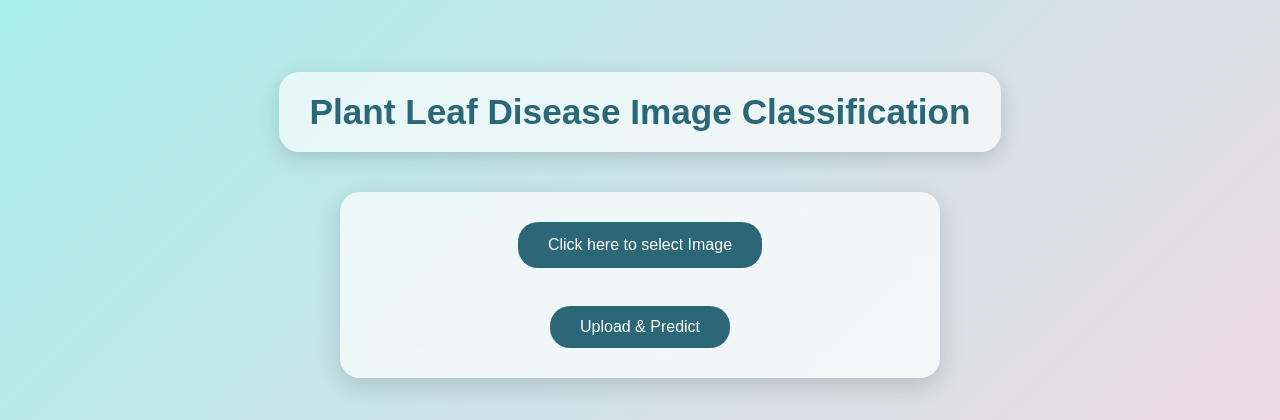
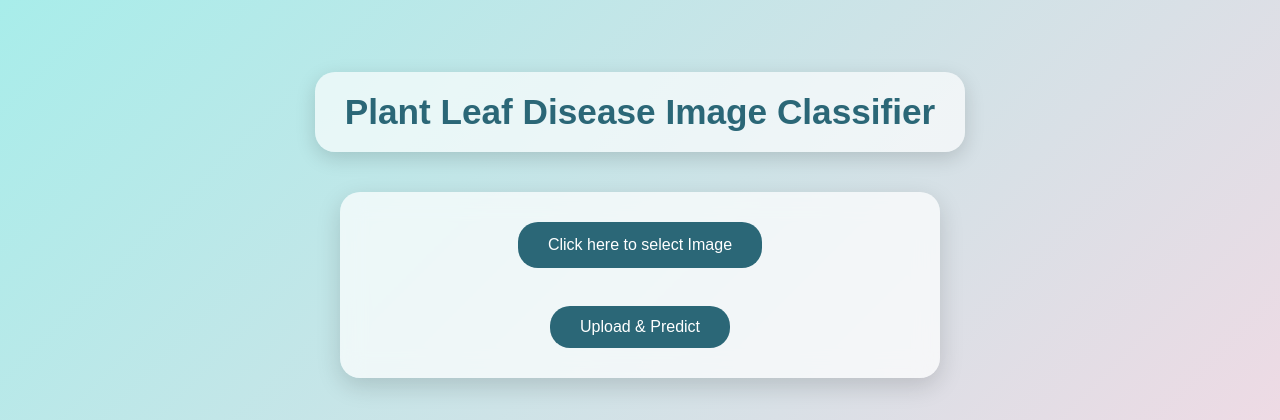
Before and after one commit to AbhilashChowdhury/Plant-Leaf-Disease-Image-Classification-Flask, a Flask app: page / in a window 1280 px wide. Shown: the top 420 px of the page. Run offline with Flask 3, Linux system fonts and the light colour scheme.

Commit message:
Update index.html

```diff
--- a/templates/index.html
+++ b/templates/index.html
@@ -2,7 +2,7 @@
 <html lang="en">
 <head>
     <meta charset="UTF-8" />
-    <title>Plant Leaf Disease Image Classification</title>
+    <title>Plant Leaf Disease Image Classifier</title>
     <style>
         /* -------- Global Styling -------- */
         * {
@@ -101,7 +101,7 @@
     </style>
 </head>
 <body>
-    <h1>Plant Leaf Disease Image Classification</h1>
+    <h1>Plant Leaf Disease Image Classifier</h1>
     <form method="POST" action="/" enctype="multipart/form-data">
         <input type="file" id="fileInput" name="file" accept="image/*" required style="display: none;" />
         <label for="fileInput">Click here to select Image</label>
```
